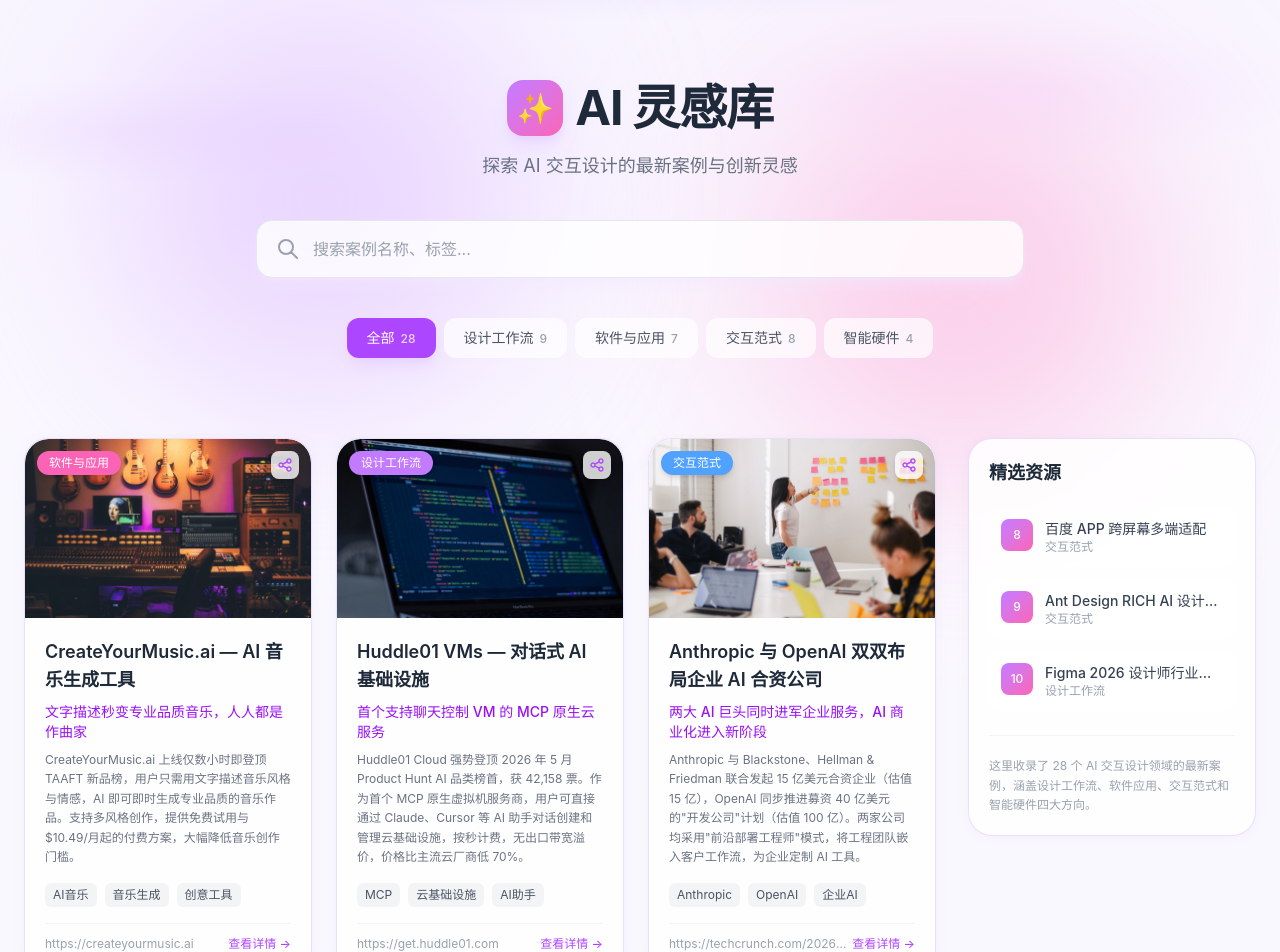
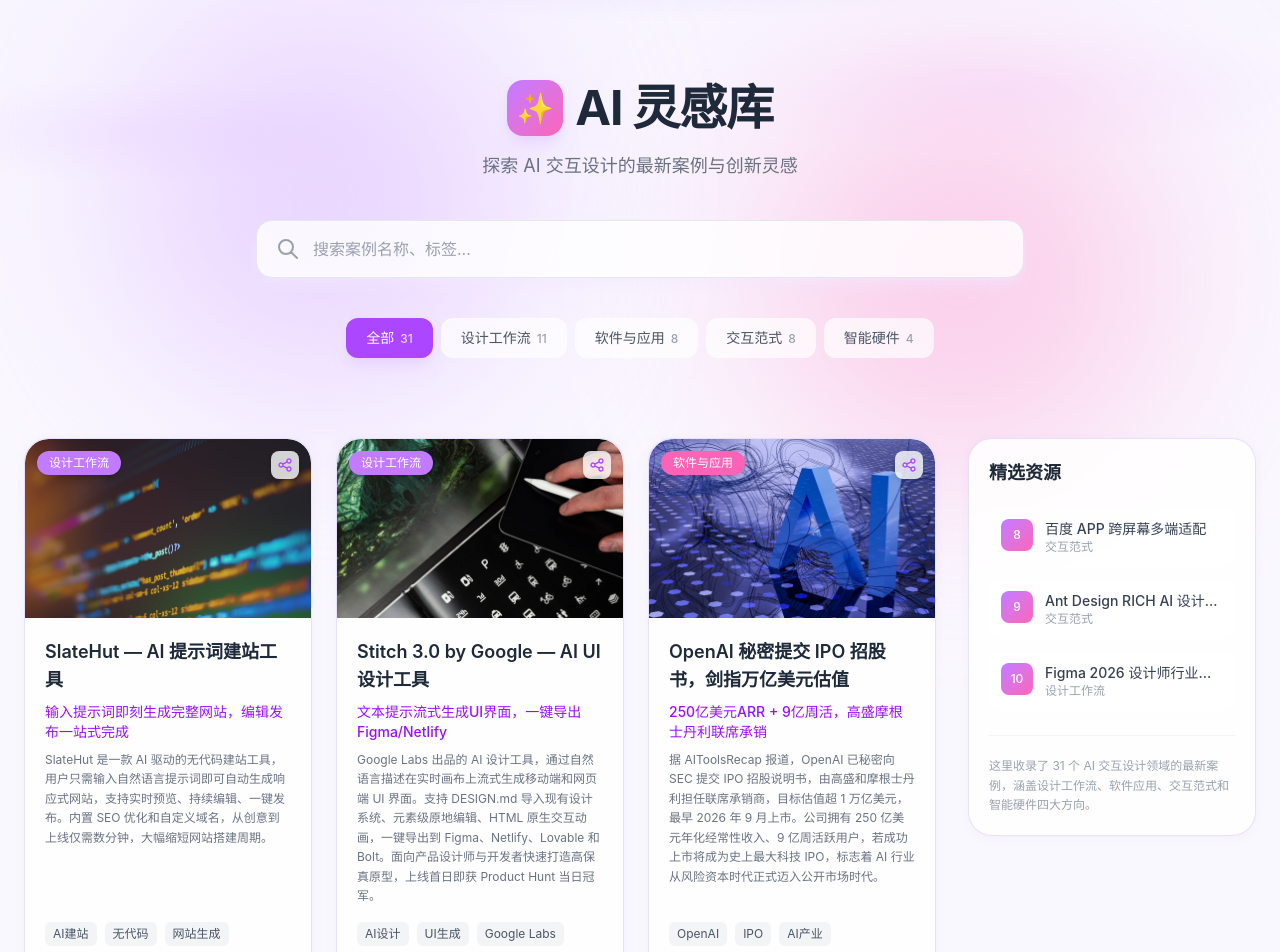
Before and after one commit to xiaoruan35-lab/ai-inspiration-lib, a Next.js app: page / in a window 1280 px wide. Shown: the top 952 px of the page. Built offline with nearby package versions, Linux system fonts and the light colour scheme.

Commit message:
feat: 自动抓取每日 AI 产品与重大行业资讯

```diff
--- a/src/data/caseStudies.ts
+++ b/src/data/caseStudies.ts
@@ -11,6 +11,37 @@
 
 
 export const CASE_STUDIES: CaseStudy[] = [
+  {
+    id: 'auto-20260525-01',
+    title: 'SlateHut — AI 提示词建站工具',
+    highlight: '输入提示词即刻生成完整网站，编辑发布一站式完成',
+    description: 'SlateHut 是一款 AI 驱动的无代码建站工具，用户只需输入自然语言提示词即可自动生成响应式网站，支持实时预览、持续编辑、一键发布。内置 SEO 优化和自定义域名，从创意到上线仅需数分钟，大幅缩短网站搭建周期。',
+    category: '设计工作流',
+    tags: ['AI建站', '无代码', '网站生成', '响应式设计'],
+    sourceUrl: 'https://slatehut.com',
+    coverUrl: '/image/cases/auto-20260525-01.jpg'
+  },
+  {
+    id: 'auto-20260525-02',
+    title: 'Stitch 3.0 by Google — AI UI 设计工具',
+    highlight: '文本提示流式生成UI界面，一键导出Figma/Netlify',
+    description: 'Google Labs 出品的 AI 设计工具，通过自然语言描述在实时画布上流式生成移动端和网页端 UI 界面。支持 DESIGN.md 导入现有设计系统、元素级原地编辑、HTML 原生交互动画，一键导出到 Figma、Netlify、Lovable 和 Bolt。面向产品设计师与开发者快速打造高保真原型，上线首日即获 Product Hunt 当日冠军。',
+    category: '设计工作流',
+    tags: ['AI设计', 'UI生成', 'Google Labs', '原型设计'],
+    sourceUrl: 'https://stitch.withgoogle.com',
+    coverUrl: '/image/cases/auto-20260525-02.jpg'
+  },
+  {
+    id: 'auto-20260525-03',
+    title: 'OpenAI 秘密提交 IPO 招股书，剑指万亿美元估值',
+    highlight: '250亿美元ARR + 9亿周活，高盛摩根士丹利联席承销',
+    description: '据 AIToolsRecap 报道，OpenAI 已秘密向 SEC 提交 IPO 招股说明书，由高盛和摩根士丹利担任联席承销商，目标估值超 1 万亿美元，最早 2026 年 9 月上市。公司拥有 250 亿美元年化经常性收入、9 亿周活跃用户，若成功上市将成为史上最大科技 IPO，标志着 AI 行业从风险资本时代正式迈入公开市场时代。',
+    category: '软件与应用',
+    tags: ['OpenAI', 'IPO', 'AI产业', '里程碑'],
+    sourceUrl: 'https://aitoolsrecap.com/Blog/ai-news-may-2026',
+    coverUrl: '/image/cases/auto-20260525-03.jpg'
+  },
+
   {
     id: 'auto-20260506-01',
     title: 'CreateYourMusic.ai — AI 音乐生成工具',
```
